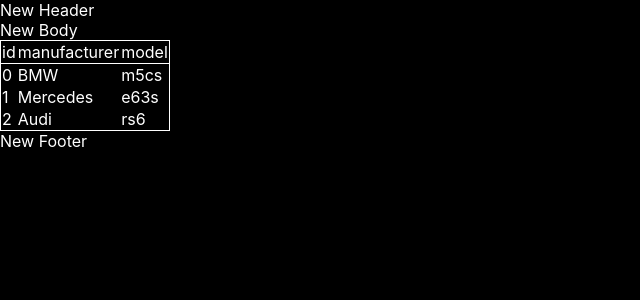
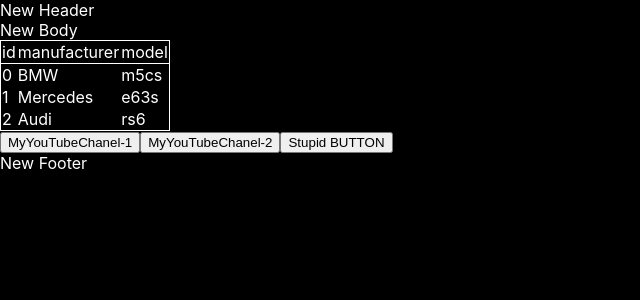
Before and after one commit to alexBasrike/micro-tasks, a React (Create React App) app: page / in a window 1280 px wide. Shown: the top 300 px of the page, without its empty margins (0-640 px from the left). Built offline with nearby package versions, Linux system fonts and the light colour scheme.

Commit message:
worked with the button

```diff
--- /dev/null
+++ b/src/components/Button.tsx
@@ -0,0 +1,19 @@
+import React from 'react';
+
+type ButtonPropsType = {
+    name: string
+    callBack: () => void
+}
+
+export const Button = (props: ButtonPropsType) => {
+
+    const onClickHandler = () => {
+        props.callBack()
+    }
+
+    return (
+        <button onClick={onClickHandler}>
+            {props.name}
+        </button>
+    );
+};
--- a/src/site/Body.tsx
+++ b/src/site/Body.tsx
@@ -1,15 +1,34 @@
 import React from 'react';
 import {Cars, topCars} from "./Cars";
+import {Button} from "../components/Button";
 
 type BodyPropsType = {
     titleForBody: string
 }
 
 export const Body = (props: BodyPropsType) => {
+
+    const Button1Foo = (subscriber: string, age: number, address: string) => {
+        console.log(subscriber, age, address);
+    }
+
+    const Button2Foo = (subscriber: string) => {
+        console.log(subscriber);
+    }
+
+    const Button3Foo = () => {
+        console.log("I'm stupid button");
+    }
+
     return (
+
         <main>
             {props.titleForBody}
             <Cars topCars={topCars}/>
+            {/*<button onClick={ (event) => { console.log('Hello!') } }>MyYouTubeChanel-1</button>*/}
+            <Button name={"MyYouTubeChanel-1"} callBack={() => Button1Foo("I'm Vasya", 21, "live in Minsk")}/>
+            <Button name={"MyYouTubeChanel-2"} callBack={() => Button2Foo("I'm Ivan")}/>
+            <Button name={"Stupid BUTTON"} callBack={Button3Foo}/>
         </main>
     );
 };
--- a/src/site/Cars.tsx
+++ b/src/site/Cars.tsx
@@ -29,7 +29,7 @@ export const Cars = (props: TopCarsPropsType) => {
                 <tbody>
                 {props.topCars.map((el, index) => {
                     return (
-                        <tr>
+                        <tr key={index}>
                             <td>{index}</td>
                             <td>{el.manufacturer}</td>
                             <td>{el.model}</td>
```
